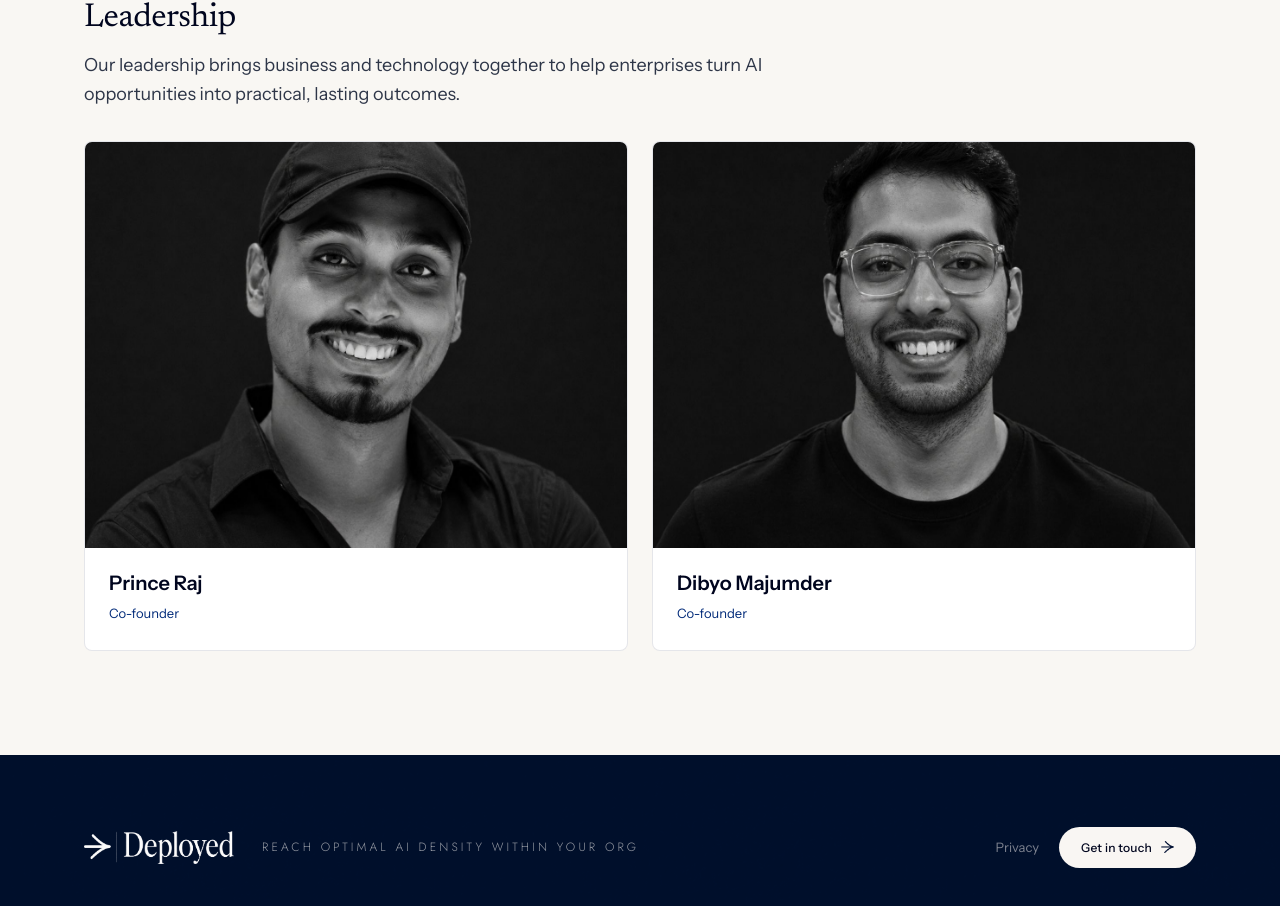
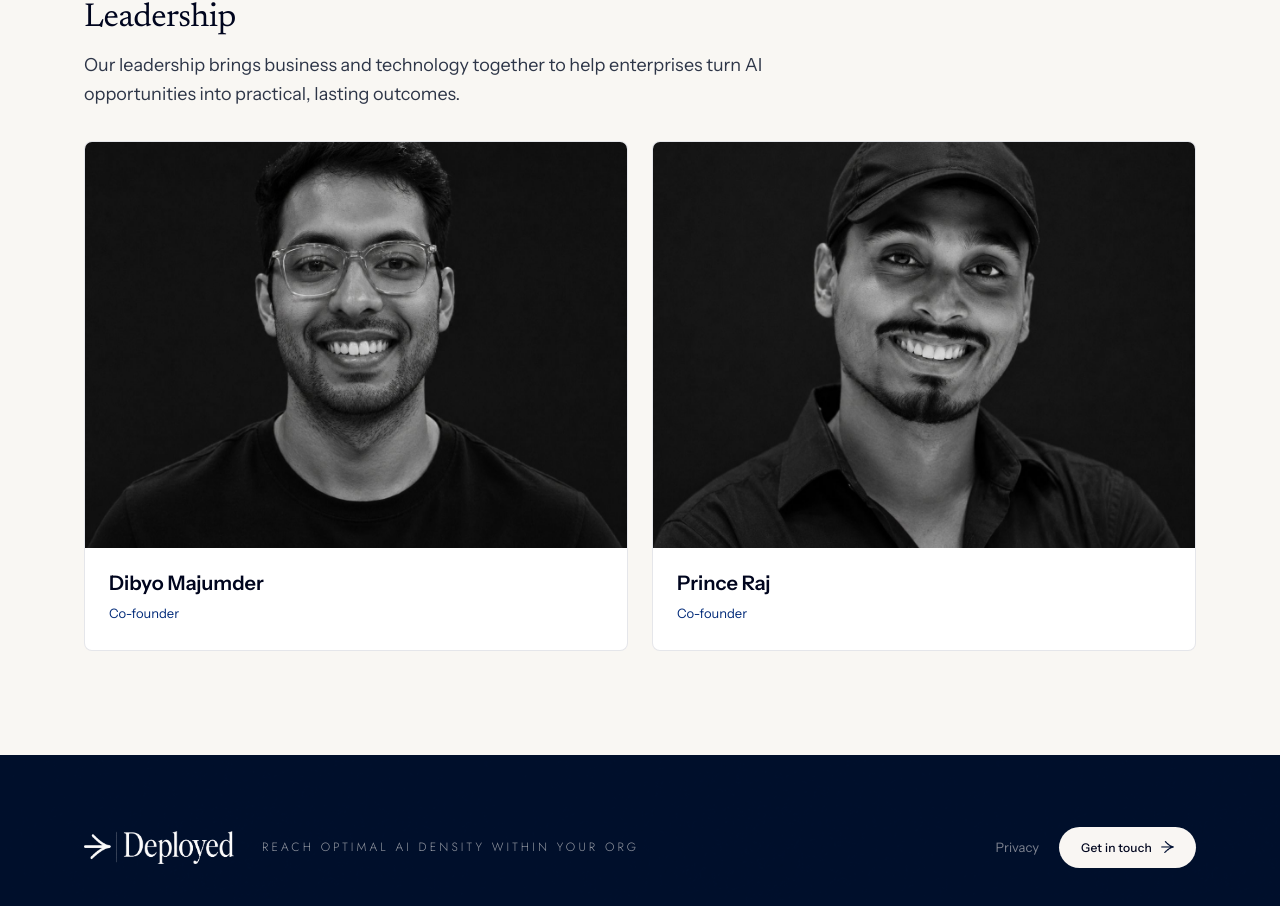
Before and after one commit to Deployed-Core/lander, a Next.js app: page /about in a window 1280 px wide. Shown: the part 3189-4095 px from the top of the page. Built offline with nearby package versions, Linux system fonts and the light colour scheme.

Commit message:
Update LeadershipSection component to reorder leaders and enhance styling for improved layout

```diff
--- a/src/app/page.tsx
+++ b/src/app/page.tsx
@@ -119,6 +119,7 @@ export default function Home() {
           style={{
             position: "relative",
             zIndex: 1,
+            transform: "translateY(clamp(66px, 3vh, 36px))",
             maxWidth: 1200,
             margin: "0 auto",
             width: "100%",
--- a/src/components/LeadershipSection.tsx
+++ b/src/components/LeadershipSection.tsx
@@ -1,13 +1,13 @@
 const leaders = [
+	{
+		name: "Dibyo Majumder",
+		title: "Co-founder",
+		image: "/assets/dibyo.jpeg",
+	},
 	{
 		name: "Prince Raj",
 		title: "Co-founder",
 		image: "/assets/prince_raj.jpeg",
-  },
-  {
-    name: "Dibyo Majumder",
-    title: "Co-founder",
-    image: "/assets/dibyo.jpeg",
 	},
 ];
 
@@ -40,7 +40,9 @@ export default function LeadershipSection() {
 								maxWidth: "62ch",
 							}}
 						>
-            Our leadership brings business and technology together to help enterprises turn AI opportunities into practical, lasting outcomes.
+							Our leadership brings business and technology together to help
+							enterprises turn AI opportunities into practical, lasting
+							outcomes.
 						</p>
 					</div>
 
```
Lines whose indentation alone changed are shown as unchanged.
